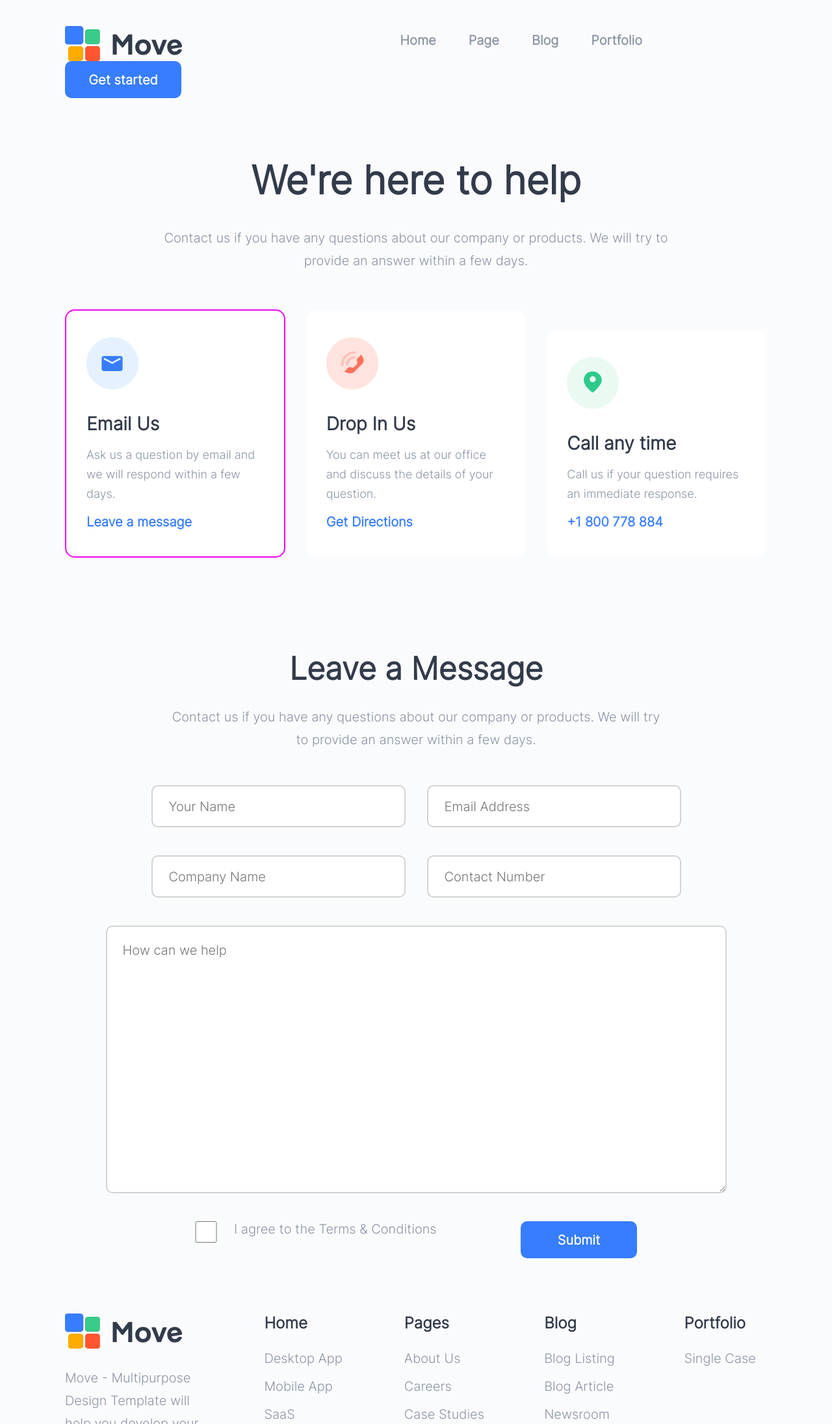
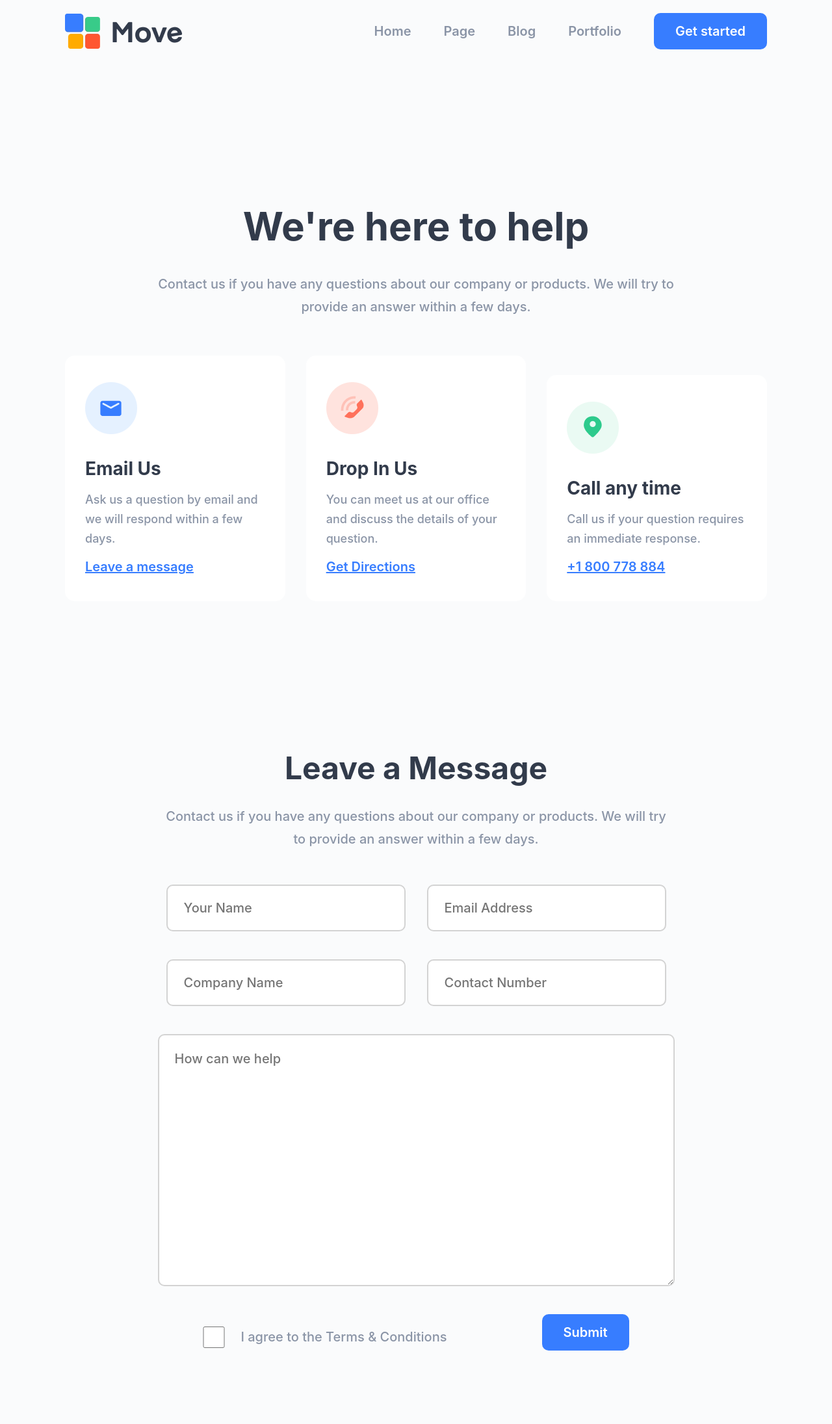
Before and after one commit to PokizaSdv/move-website, a plain HTML site: page index.html in a window 1280 px wide. Shown: the top 2191 px of the page at 65% size. Drawn offline with Linux system fonts and the light colour scheme; a web font is replaced by a local one.

Commit message:
Add some changes

```diff
--- a/index.html
+++ b/index.html
@@ -7,26 +7,22 @@
         <title>Move-Webpage</title>
     </head>
     <body>
-        <section id="header-section">
+        <header>
             <div class="container">
+                <img src="./assets/Logo.png" alt="logo" />
                 <nav>
-                    <div class="logo-wrapper">
-                        <img src="./Logo.png" alt="logo" />
-                    </div>
-                    <div class="navigation-links">
                     <ul>
                         <li><a href="">Home</a></li>
                         <li><a href="">Page</a></li>
                         <li><a href="">Blog</a></li>
                         <li><a href="">Portfolio</a></li>
                     </ul>
-                    </div>
-                    <div class="btn-wrapper">
+
                     <button>Get started</button>
-                    </div>
                 </nav>
             </div>
-        </section>
+        </header>
+
         <section id="hero-section">
             <div class="container">
                 <h1>We're here to help</h1>
@@ -37,7 +33,7 @@
                 </p>
                 <div class="boxes-wrapper">
                     <div class="box box-1">
-                        <img src="./icon.png" alt="email icon" />
+                        <img src="./assets/icon.png" alt="email icon" />
                         <h2>Email Us</h2>
                         <p>
                             Ask us a question by email and we will respond
@@ -46,7 +42,7 @@
                         <a href="">Leave a message </a>
                     </div>
                     <div class="box box-2">
-                        <img src="./icon-2.png" alt="location icon" />
+                        <img src="./assets/icon-2.png" alt="location icon" />
                         <h2>Drop In Us</h2>
                         <p>
                             You can meet us at our office and discuss the
@@ -55,7 +51,7 @@
                         <a href="">Get Directions </a>
                     </div>
                     <div class="box box-3">
-                        <img src="./icon-3.png" alt="call icon" />
+                        <img src="./assets/icon-3.png" alt="call icon" />
                         <h2>Call any time</h2>
                         <p>
                             Call us if your question requires an immediate
@@ -68,11 +64,10 @@
         </section>
         <section id="form-section">
             <div class="container">
-                <div class="form-section_content">
                 <h2 class="form-header">Leave a Message</h2>
                 <p class="form-p">
-                        Contact us if you have any questions about our company
-                        or products. We will try <br />
+                    Contact us if you have any questions about our company or
+                    products. We will try <br />
                     to provide an answer within a few days.
                 </p>
                 <div class="form-inputs_wrapper">
@@ -104,42 +99,38 @@
 
                     >
                     <textarea
-                            class="textarea"
                         placeholder="How can we help"
-                            name="comments"
-                            id="commentsTextarea"
-                            cols="68"
-                            rows="15"
+                        cols="56"
+                        rows="14"
                     ></textarea>
-                        <br />
-                        <p class="checkboxText">
-                            I agree to the Terms & Conditions
-                        </p>
-                        <label for="termCheckbox"></label>
+                </div>
+                <div class="form-checkbox_wrapper">
                     <input
                         class="checkbox"
                         type="checkbox"
                         name="isChecked"
                         id="termCheckbox"
-                        />
+                    /><label for="termCheckbox">
+                        I agree to the Terms & Conditions</label
+                    >
+
                     <button>Submit</button>
-                    </div>
                 </div>
             </div>
         </section>
         <footer>
             <div class="container">
-                <div class="footer">
+                <div class="footer-content">
                     <div class="footer__brand">
-                        <img src="./Logo.png" alt="Logo" />
+                        <img src="./assets/Logo.png" alt="Logo" />
                         <p class="footer-text">
                             Move - Multipurpose Design Template will help you
                             develop your website design.
                         </p>
-                        <img src="./Dribbble.png" alt="" />
-                        <img src="./Twitter.png" alt="" />
-                        <img src="./Facebook.png" alt="" />
-                        <img src="./YouTube.png" alt="" />
+                        <img src="./assets/Dribbble.png" alt="" />
+                        <img src="./assets/Twitter.png" alt="" />
+                        <img src="./assets/Facebook.png" alt="" />
+                        <img src="./assets/YouTube.png" alt="" />
                     </div>
 
                     <div class="footer__home">
@@ -178,6 +169,7 @@
                         </dl>
                     </div>
                 </div>
+
                 <p class="last-text">
                     © 2019-2020 Move Multipurpose Design Template.
                 </p>
--- a/styles.css
+++ b/styles.css
@@ -1,19 +1,26 @@
 @font-face {
     font-family: "Inter";
-    src: url("./static/Inter-Bold.ttf") format("OpenType");
+    src: url("./static/Inter-Bold.ttf") format("TrueType");
     font-size: 700;
 }
 
 @font-face {
     font-family: "Inter";
-    src: url("./static/Inter-Light.ttf") format("OpenType");
-    font-size: 300;
+    src: url("./static/Inter-SemiBold.ttf") format("TrueType");
+    font-size: 600;
+}
+
+@font-face {
+    font-family: "Inter";
+    src: url("./static/Inter-Medium.ttf") format("TrueType");
+    font-size: 400;
 }
 
 * {
     margin: 0;
     padding: 0;
     box-sizing: border-box;
+    font-family: "Inter";
 }
 
 body {
@@ -21,66 +28,60 @@ body {
     background: var(--bg-3, #fafbfc);
 }
 
-ul {
-    list-style-type: none;
-}
-
-a {
-    text-decoration: none;
-}
-
 .container {
     max-width: 1440px;
     margin: 0 auto;
-    padding: 0 100px;
 }
 
 /* Header - section */
-nav {
-    height: 133px;
-    padding: 40px 0;
-    background: var(--bg-3, #fafbfc);
+header {
+    padding: 20px 100px;
+}
+header img {
+    width: 182px;
+    height: auto;
+    display: inline-block;
+    vertical-align: middle;
 }
 
-.logo-wrapper,
-.btn-wrapper {
-    width: calc(100% * 0, 15);
+nav {
+    width: calc(100% - 182px);
     display: inline-block;
+    vertical-align: middle;
+    text-align: right;
 }
 
-.navigation-links {
-    width: calc(100% * 0.7);
-    display: inline-block;
-    padding-top: 10px;
-    vertical-align: top;
-    text-align: end;
-}
-.navigation-links li {
+ul {
+    list-style-type: none;
     display: inline-block;
     margin-right: 50px;
 }
 
-.navigation-links li a {
+li {
+    display: inline-block;
+}
+
+li:not(:last-child) {
+    margin-right: 50px;
+}
+
+li a {
     color: var(--text-3, #8a94a6);
-    font-family: "Inter";
     font-size: 20px;
     font-style: normal;
     font-weight: 600;
     line-height: 24px;
-}
-
-.btn-wrapper {
-    vertical-align: top;
+    text-decoration: none;
 }
 
 button {
-    width: 179px;
-    height: 57px;
+    /* width: calc(((179 * 100) / 1440) * 1%); */
+    /* height: calc((57 * 100) * 1%); */
     border-radius: 10px;
+    padding: 16px 33px;
     background: var(--primary-1, #377dff);
     color: var(--text-5, #fff);
     text-align: center;
-    font-family: "Inter";
     font-size: 20px;
     font-style: normal;
     font-weight: 600;
@@ -90,12 +91,15 @@ button {
 }
 
 /* Hero section */
+
+#hero-section {
+    padding: 108px 100px;
+}
 #hero-section h1 {
     margin-top: 108px;
     margin-bottom: 35px;
     text-align: center;
     color: var(--text-1, #323b4b);
-    font-family: "Inter";
     font-size: 60px;
     font-style: normal;
     font-weight: 700;
@@ -106,7 +110,6 @@ button {
     text-align: center;
     color: var(--text-3, #8a94a6);
     text-align: center;
-    font-family: "Inter";
     font-size: 20px;
     font-style: normal;
     font-weight: 500;
@@ -127,16 +130,11 @@ button {
     margin-right: 32px;
 }
 
-.box-1 {
-    border: 2px solid rgb(242, 6, 242);
-}
-
 .box img {
     margin-bottom: 36px;
 }
 .box h2 {
     color: var(--text-1, #323b4b);
-    font-family: "Inter";
     font-size: 28px;
     font-style: normal;
     font-weight: 700;
@@ -145,7 +143,6 @@ button {
 }
 .box p {
     color: var(--text-3, #8a94a6);
-    font-family: "Inter";
     font-size: 18px;
     font-style: normal;
     font-weight: 500;
@@ -156,24 +153,20 @@ button {
 
 .box a {
     color: var(--primary-1, #377dff);
-    font-family: "Inter";
     font-size: 20px;
     font-style: normal;
     font-weight: 600;
-    line-height: 24px; /* 120% */
+    line-height: 24px;
 }
 
 /* Form Section */
 
-.form-section_content {
-    text-align: center;
-    position: relative;
+#form-section {
+    padding: 120px 0;
 }
 .form-header {
-    margin-top: 142px;
     margin-bottom: 28px;
     color: var(--text-1, #323b4b);
-    font-family: "Inter";
     font-size: 48px;
     font-style: normal;
     font-weight: 700;
@@ -184,7 +177,6 @@ button {
 .form-p {
     color: var(--text-3, #8a94a6);
     text-align: center;
-    font-family: "Inter";
     font-size: 20px;
     font-style: normal;
     font-weight: 500;
@@ -192,19 +184,19 @@ button {
     text-align: center;
     margin-bottom: 52px;
 }
-.form-inputs-wrapper {
+.form-inputs_wrapper {
     text-align: center;
+    position: relative;
 }
 
 .form-input {
-    width: 391px;
-    height: 65px;
+    /* width: 391px;
+    height: 65px; */
     border-radius: 10px;
     border: 2px solid lightgray;
     background: var(--bg-4, #fff);
     padding: 22px 25px;
     color: var(--text-4, #b0b7c3);
-    font-family: "Inter";
     font-size: 20px;
     font-style: normal;
     font-weight: 500;
@@ -217,12 +209,11 @@ button {
     margin-bottom: 43px;
 }
 
-.textarea {
+textarea {
     border-radius: 10px;
     border: 2px solid lightgray;
     background: var(--bg-4, #fff);
     color: var(--text-4, #b0b7c3);
-    font-family: "Inter";
     font-size: 20px;
     font-style: normal;
     font-weight: 500;
@@ -231,37 +222,37 @@ button {
     margin-bottom: 43px;
 }
 
+.form-checkbox_wrapper {
+    text-align: center;
+}
+
 .checkbox {
     width: 34px;
     height: 33px;
     background-color: var(--secondary-1, #e5f1ff);
     display: inline-block;
-    position: absolute;
-    left: 200px;
+    margin-right: 24px;
+    vertical-align: middle;
 }
 
-.checkboxText {
+label {
     color: var(--text-3, #8a94a6);
-    font-family: "Inter";
     font-size: 20px;
     font-style: normal;
     font-weight: 500;
     line-height: 24px;
     display: inline-block;
-    margin-right: 17px;
-    position: absolute;
-    left: 260px;
+    vertical-align: middle;
 }
 
 #form-section button {
-    position: absolute;
-    right: 200px;
+    margin-left: 146px;
 }
 
 /* Footer */
 
 footer {
-    padding: 142px 0;
+    padding: 142px 100px;
 }
 
 .footer__brand,
@@ -275,16 +266,15 @@ footer {
 .footer__brand {
     width: calc((100% - 352px) * 0.3);
 }
-.footer > *:not(:first-child) {
+.footer-content > *:not(:first-child) {
     width: calc(((100% - 352px) * 0.7) / 4);
 }
 
-.footer > *:not(:last-child) {
+.footer-content > *:not(:last-child) {
     margin-right: 88px;
 }
 .footer-text {
     color: var(--text-3, #8a94a6);
-    font-family: "Inter";
     font-size: 20px;
     font-style: normal;
     font-weight: 500;
@@ -293,7 +283,6 @@ footer {
 }
 dt {
     color: var(--text-1, #323b4b);
-    font-family: "Inter";
     font-size: 24px;
     font-style: normal;
     font-weight: 600;
@@ -303,7 +292,6 @@ dt {
 
 dd {
     color: var(--text-3, #8a94a6);
-    font-family: "Inter";
     font-size: 20px;
     font-style: normal;
     font-weight: 500;
@@ -317,7 +305,6 @@ dd {
 
 .last-text {
     color: var(--text-3, #8a94a6);
-    font-family: "Inter";
     font-size: 18px;
     font-style: normal;
     font-weight: 500;
```
Also changed, not shown: assets/Dribbble.png (renamed from Dribbble.png), assets/Facebook.png (renamed from Facebook.png), assets/Form-2.png (added), assets/Logo.png (renamed from Logo.png), assets/Twitter.png (renamed from Twitter.png), assets/YouTube.png (renamed from YouTube.png), assets/icon-2.png (renamed from icon-2.png), assets/icon-3.png (renamed from icon-3.png), assets/icon-check.png (added), assets/icon.png (renamed from icon.png). Lines whose indentation alone changed are shown as unchanged.
